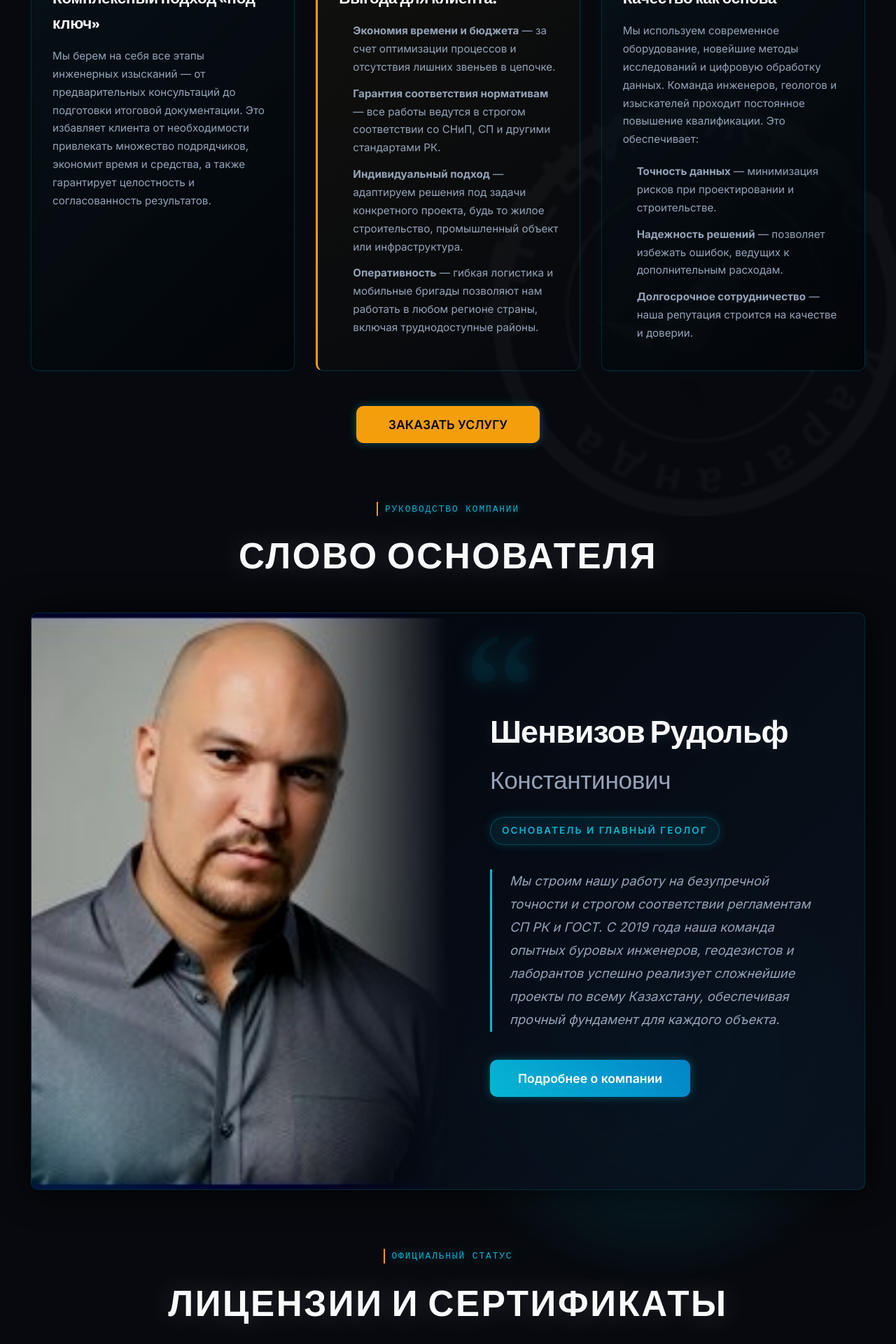
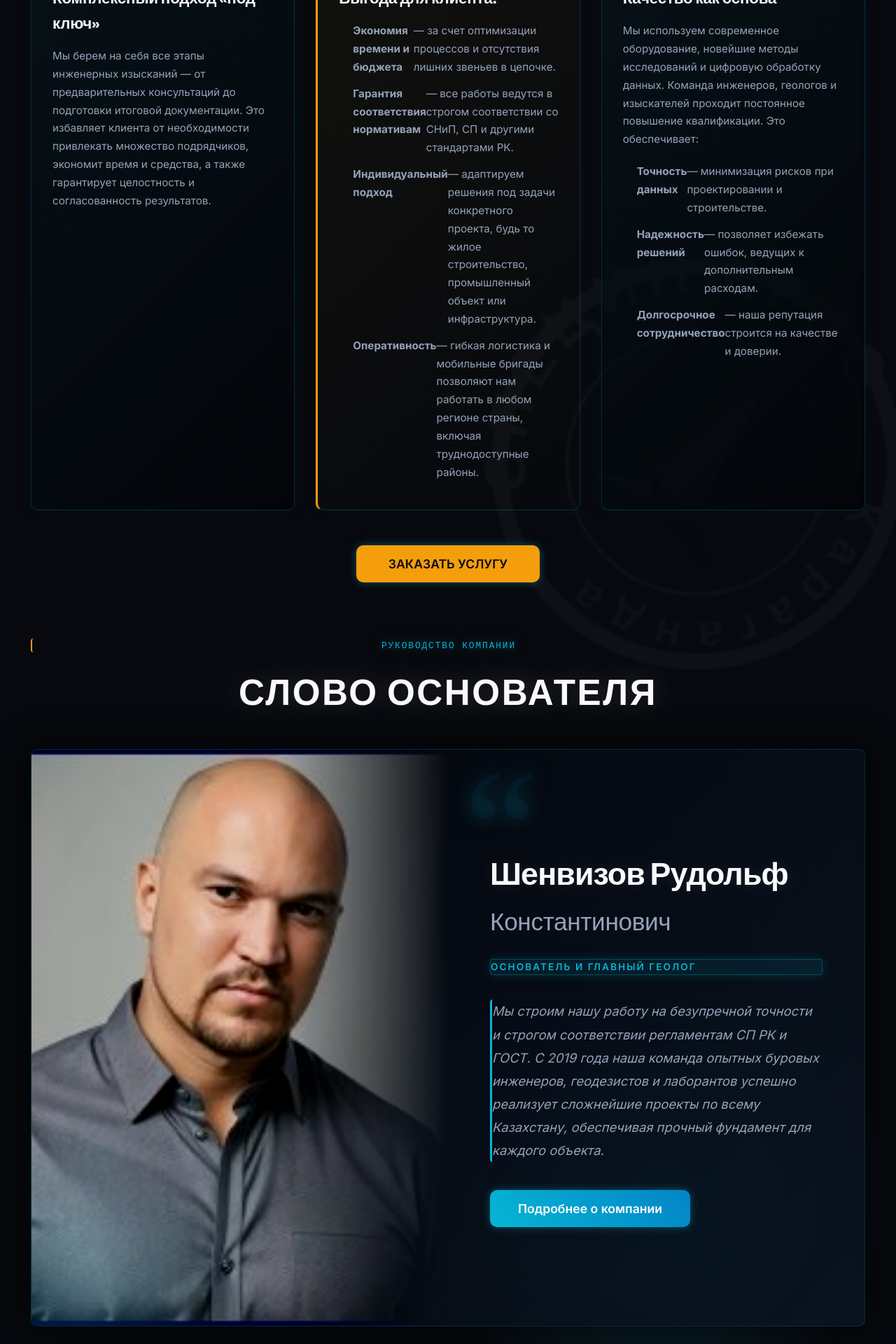
Before and after one commit to Claower3D/spengeo-kz, a React (Vite) app in the folder frontend/: page / in a window 1280 px wide. Shown: the part 6360-8280 px from the top of the page at 70% size. Built offline with nearby package versions, Linux system fonts and the light colour scheme.

Commit message:
Make Approach cards, Founder info, Licenses and form texts editable via Visual Builder

```diff
--- a/frontend/src/App.jsx
+++ b/frontend/src/App.jsx
@@ -958,8 +958,8 @@ function App() {
                   <div className="license-icon-glow" style={{ marginBottom: '25px', display: 'inline-flex', padding: '15px', background: 'rgba(6, 182, 212, 0.1)', borderRadius: '50%' }}>
                     <Search size={36} color="var(--color-cyan)" />
                   </div>
-                  <h3 style={{ fontSize: '1.4rem', marginBottom: '15px', color: 'var(--color-text-primary)' }}>{t.sections.approach1Title}</h3>
-                  <p style={{ color: 'var(--color-text-secondary)', fontSize: '0.95rem', lineHeight: 1.7 }}>{t.sections.approach1Text}</p>
+                  <EditableText as="h3" id="app_c1_t" defaultText={t.sections.approach1Title} isVisualBuilder={isVisualBuilder} style={{ fontSize: '1.4rem', marginBottom: '15px', color: 'var(--color-text-primary)' }} />
+                  <EditableText as="p" id="app_c1_d" defaultText={t.sections.approach1Text} isVisualBuilder={isVisualBuilder} style={{ color: 'var(--color-text-secondary)', fontSize: '0.95rem', lineHeight: 1.7 }} />
                 </div>
 
                 {/* Card 2 */}
@@ -967,12 +967,12 @@ function App() {
                   <div className="license-icon-glow" style={{ marginBottom: '25px', display: 'inline-flex', padding: '15px', background: 'rgba(234, 179, 8, 0.1)', borderRadius: '50%' }}>
                     <Briefcase size={36} color="var(--color-accent)" />
                   </div>
-                  <h3 style={{ fontSize: '1.4rem', marginBottom: '15px', color: 'var(--color-text-primary)' }}>{t.sections.approach2Title}</h3>
+                  <EditableText as="h3" id="app_c2_t" defaultText={t.sections.approach2Title} isVisualBuilder={isVisualBuilder} style={{ fontSize: '1.4rem', marginBottom: '15px', color: 'var(--color-text-primary)' }} />
                   <ul style={{ color: 'var(--color-text-secondary)', fontSize: '0.95rem', lineHeight: 1.7, paddingLeft: '20px', display: 'flex', flexDirection: 'column', gap: '12px', margin: 0 }}>
-                    <li dangerouslySetInnerHTML={{ __html: t.sections.approach2L1 }}></li>
-                    <li dangerouslySetInnerHTML={{ __html: t.sections.approach2L2 }}></li>
-                    <li dangerouslySetInnerHTML={{ __html: t.sections.approach2L3 }}></li>
-                    <li dangerouslySetInnerHTML={{ __html: t.sections.approach2L4 }}></li>
+                    <EditableText as="li" id="app_c2_l1" dangerously={true} defaultText={t.sections.approach2L1} isVisualBuilder={isVisualBuilder} />
+                    <EditableText as="li" id="app_c2_l2" dangerously={true} defaultText={t.sections.approach2L2} isVisualBuilder={isVisualBuilder} />
+                    <EditableText as="li" id="app_c2_l3" dangerously={true} defaultText={t.sections.approach2L3} isVisualBuilder={isVisualBuilder} />
+                    <EditableText as="li" id="app_c2_l4" dangerously={true} defaultText={t.sections.approach2L4} isVisualBuilder={isVisualBuilder} />
                   </ul>
                 </div>
 
@@ -981,12 +981,12 @@ function App() {
                   <div className="license-icon-glow" style={{ marginBottom: '25px', display: 'inline-flex', padding: '15px', background: 'rgba(6, 182, 212, 0.1)', borderRadius: '50%' }}>
                     <ShieldCheck size={36} color="var(--color-cyan)" />
                   </div>
-                  <h3 style={{ fontSize: '1.4rem', marginBottom: '15px', color: 'var(--color-text-primary)' }}>{t.sections.approach3Title}</h3>
-                  <p style={{ color: 'var(--color-text-secondary)', fontSize: '0.95rem', lineHeight: 1.7, marginBottom: '20px' }}>{t.sections.approach3Text}</p>
+                  <EditableText as="h3" id="app_c3_t" defaultText={t.sections.approach3Title} isVisualBuilder={isVisualBuilder} style={{ fontSize: '1.4rem', marginBottom: '15px', color: 'var(--color-text-primary)' }} />
+                  <EditableText as="p" id="app_c3_d" defaultText={t.sections.approach3Text} isVisualBuilder={isVisualBuilder} style={{ color: 'var(--color-text-secondary)', fontSize: '0.95rem', lineHeight: 1.7, marginBottom: '20px' }} />
                   <ul style={{ color: 'var(--color-text-secondary)', fontSize: '0.95rem', lineHeight: 1.7, paddingLeft: '20px', display: 'flex', flexDirection: 'column', gap: '12px', margin: 0 }}>
-                    <li dangerouslySetInnerHTML={{ __html: t.sections.approach3L1 }}></li>
-                    <li dangerouslySetInnerHTML={{ __html: t.sections.approach3L2 }}></li>
-                    <li dangerouslySetInnerHTML={{ __html: t.sections.approach3L3 }}></li>
+                    <EditableText as="li" id="app_c3_l1" dangerously={true} defaultText={t.sections.approach3L1} isVisualBuilder={isVisualBuilder} />
+                    <EditableText as="li" id="app_c3_l2" dangerously={true} defaultText={t.sections.approach3L2} isVisualBuilder={isVisualBuilder} />
+                    <EditableText as="li" id="app_c3_l3" dangerously={true} defaultText={t.sections.approach3L3} isVisualBuilder={isVisualBuilder} />
                   </ul>
                 </div>
               </div>
@@ -1002,8 +1002,8 @@ function App() {
             {/* 5. Director / About Section */}
             <section style={{ marginBottom: '80px', position: 'relative' }}>
               <div style={{ textAlign: 'center', marginBottom: '40px', position: 'relative', zIndex: 2 }}>
-                <span className="hero-subtitle" style={{ color: 'var(--color-cyan)', textShadow: '0 0 15px rgba(6, 182, 212, 0.6)' }}>РУКОВОДСТВО КОМПАНИИ</span>
-                <h2 style={{ fontSize: '3.2rem', textShadow: '0 0 40px rgba(255,255,255,0.2)' }}>Слово Основателя</h2>
+                <EditableText id="founder_label" defaultText="РУКОВОДСТВО КОМПАНИИ" isVisualBuilder={isVisualBuilder} className="hero-subtitle" style={{ color: 'var(--color-cyan)', textShadow: '0 0 15px rgba(6, 182, 212, 0.6)' }} />
+                <EditableText as="h2" id="founder_title" defaultText="Слово Основателя" isVisualBuilder={isVisualBuilder} style={{ fontSize: '3.2rem', textShadow: '0 0 40px rgba(255,255,255,0.2)' }} />
               </div>
               <div className="bg-glow-orb-2" style={{ position: 'absolute', top: '50%', left: '50%', transform: 'translate(-50%, -50%)', width: '600px', height: '600px', background: 'radial-gradient(circle, var(--color-cyan) 0%, transparent 70%)', opacity: 0.05 }}></div>
               <div className="glow-card-premium" style={{ display: 'grid', gridTemplateColumns: 'repeat(auto-fit, minmax(320px, 1fr))', gap: '0', alignItems: 'stretch', padding: '0', overflow: 'hidden', position: 'relative', zIndex: 2, background: 'linear-gradient(135deg, rgba(3, 5, 9, 0.95) 0%, rgba(10, 20, 35, 0.85) 100%)', border: '1px solid rgba(6, 182, 212, 0.2)', boxShadow: '0 0 50px rgba(0,0,0,0.8)' }}>
@@ -1016,16 +1016,12 @@ function App() {
                   <div style={{ position: 'absolute', top: '-10px', left: '20px', fontSize: '15rem', color: 'rgba(6, 182, 212, 0.05)', fontFamily: 'Georgia, serif', lineHeight: 1, pointerEvents: 'none', textShadow: '0 0 30px rgba(6, 182, 212, 0.2)' }}>“</div>
 
                   <div style={{ position: 'relative', zIndex: 2 }}>
-                    <h3 style={{ fontSize: '2.8rem', marginBottom: '5px', color: 'var(--color-text-primary)', letterSpacing: '-0.02em', textShadow: '0 0 20px rgba(255,255,255,0.1)' }}>Шенвизов Рудольф</h3>
-                    <h3 style={{ fontSize: '2.2rem', marginBottom: '25px', color: 'var(--color-text-secondary)', fontWeight: 400 }}>Константинович</h3>
-
-                    <div style={{ display: 'inline-block', padding: '8px 16px', background: 'rgba(6, 182, 212, 0.1)', border: '1px solid rgba(6, 182, 212, 0.3)', borderRadius: '20px', color: 'var(--color-cyan)', fontSize: '0.85rem', letterSpacing: '0.15em', textTransform: 'uppercase', marginBottom: '35px', fontWeight: 600, boxShadow: '0 0 15px rgba(6, 182, 212, 0.2)' }}>
-                      Основатель и Главный Геолог
-                    </div>
-
-                    <p style={{ color: 'var(--color-text-secondary)', fontSize: '1.15rem', lineHeight: 1.8, marginBottom: '40px', fontStyle: 'italic', borderLeft: '3px solid var(--color-cyan)', paddingLeft: '25px', position: 'relative' }}>
-                      Мы строим нашу работу на безупречной точности и строгом соответствии регламентам СП РК и ГОСТ. С 2019 года наша команда опытных буровых инженеров, геодезистов и лаборантов успешно реализует сложнейшие проекты по всему Казахстану, обеспечивая прочный фундамент для каждого объекта.
-                    </p>
+                    <EditableText as="h3" id="f_name" defaultText="Шенвизов Рудольф" isVisualBuilder={isVisualBuilder} style={{ fontSize: '2.8rem', marginBottom: '5px', color: 'var(--color-text-primary)', letterSpacing: '-0.02em', textShadow: '0 0 20px rgba(255,255,255,0.1)' }} />
+                    <EditableText as="h3" id="f_patr" defaultText="Константинович" isVisualBuilder={isVisualBuilder} style={{ fontSize: '2.2rem', marginBottom: '25px', color: 'var(--color-text-secondary)', fontWeight: 400 }} />
+
+                    <EditableText as="div" id="f_role" defaultText="Основатель и Главный Геолог" isVisualBuilder={isVisualBuilder} style={{ display: 'inline-block', padding: '8px 16px', background: 'rgba(6, 182, 212, 0.1)', border: '1px solid rgba(6, 182, 212, 0.3)', borderRadius: '20px', color: 'var(--color-cyan)', fontSize: '0.85rem', letterSpacing: '0.15em', textTransform: 'uppercase', marginBottom: '35px', fontWeight: 600, boxShadow: '0 0 15px rgba(6, 182, 212, 0.2)' }} />
+
+                    <EditableText as="p" id="f_quote" defaultText="Мы строим нашу работу на безупречной точности и строгом соответствии регламентам СП РК и ГОСТ. С 2019 года наша команда опытных буровых инженеров, геодезистов и лаборантов успешно реализует сложнейшие проекты по всему Казахстану, обеспечивая прочный фундамент для каждого объекта." isVisualBuilder={isVisualBuilder} style={{ color: 'var(--color-text-secondary)', fontSize: '1.15rem', lineHeight: 1.8, marginBottom: '40px', fontStyle: 'italic', borderLeft: '3px solid var(--color-cyan)', paddingLeft: '25px', position: 'relative' }} />
 
                     <div>
                       <button className="btn btn-primary" onClick={() => setActivePage('about')} style={{ padding: '16px 40px', fontSize: '1.1rem', background: 'linear-gradient(45deg, var(--color-cyan), #0284c7)', border: 'none', color: '#fff', boxShadow: '0 10px 25px rgba(6, 182, 212, 0.4)' }}>
@@ -1040,8 +1036,8 @@ function App() {
             {/* 7. Licenses Overview */}
             <section style={{ marginBottom: '50px', position: 'relative' }}>
               <div style={{ textAlign: 'center', marginBottom: '40px' }}>
-                <span className="hero-subtitle" style={{ color: 'var(--color-cyan)', textShadow: '0 0 15px rgba(6, 182, 212, 0.6)' }}>ОФИЦИАЛЬНЫЙ СТАТУС</span>
-                <h2 style={{ fontSize: '3.2rem', textShadow: '0 0 40px rgba(255,255,255,0.2)' }}>{t.sections.licensesTitle}</h2>
+                <EditableText id="lic_label" defaultText="ОФИЦИАЛЬНЫЙ СТАТУС" isVisualBuilder={isVisualBuilder} className="hero-subtitle" style={{ color: 'var(--color-cyan)', textShadow: '0 0 15px rgba(6, 182, 212, 0.6)' }} />
+                <EditableText as="h2" id="lic_title" defaultText={t.sections.licensesTitle} isVisualBuilder={isVisualBuilder} style={{ fontSize: '3.2rem', textShadow: '0 0 40px rgba(255,255,255,0.2)' }} />
               </div>
               <div style={{ display: 'grid', gridTemplateColumns: 'repeat(auto-fit, minmax(320px, 1fr))', gap: '30px', position: 'relative', zIndex: 2 }}>
                 {DOCUMENTS_DATA.slice(0, 3).map(doc => (
@@ -1076,9 +1072,9 @@ function App() {
               <div className="bg-glow-orb-2" style={{ position: 'absolute', top: '50%', left: '0', transform: 'translate(-50%, -50%)', width: '400px', height: '400px', background: 'radial-gradient(circle, var(--color-cyan) 0%, transparent 70%)', opacity: 0.1 }}></div>
               <div style={{ display: 'grid', gridTemplateColumns: 'repeat(auto-fit, minmax(350px, 1fr))', gap: '50px', position: 'relative', zIndex: 2, alignItems: 'center' }}>
                 <div>
-                  <span className="spec-label" style={{ color: 'var(--color-cyan)', fontSize: '1rem' }}>ГОТОВЫ НАЧАТЬ?</span>
-                  <h2 style={{ fontSize: '2.5rem', marginBottom: '20px', lineHeight: 1.2 }}>Оставьте заявку на<br/><span style={{ color: 'var(--color-accent)' }}>расчет стоимости</span></h2>
-                  <p style={{ color: 'var(--color-text-secondary)', fontSize: '1.1rem', lineHeight: 1.6, marginBottom: '30px' }}>Наши инженеры свяжутся с вами в течение 15 минут, изучат исходные данные и предоставят прозрачную смету строго по сборнику цен.</p>
+                  <EditableText id="form_label" defaultText="ГОТОВЫ НАЧАТЬ?" isVisualBuilder={isVisualBuilder} className="spec-label" style={{ color: 'var(--color-cyan)', fontSize: '1rem' }} />
+                  <EditableText as="h2" id="form_title" dangerously={true} defaultText="Оставьте заявку на<br/><span style='color: var(--color-accent)'>расчет стоимости</span>" isVisualBuilder={isVisualBuilder} style={{ fontSize: '2.5rem', marginBottom: '20px', lineHeight: 1.2 }} />
+                  <EditableText as="p" id="form_desc" defaultText="Наши инженеры свяжутся с вами в течение 15 минут, изучат исходные данные и предоставят прозрачную смету строго по сборнику цен." isVisualBuilder={isVisualBuilder} style={{ color: 'var(--color-text-secondary)', fontSize: '1.1rem', lineHeight: 1.6, marginBottom: '30px' }} />
 
                   <div style={{ display: 'flex', flexDirection: 'column', gap: '15px' }}>
                     <div style={{ display: 'flex', alignItems: 'center', gap: '15px' }}>
```
